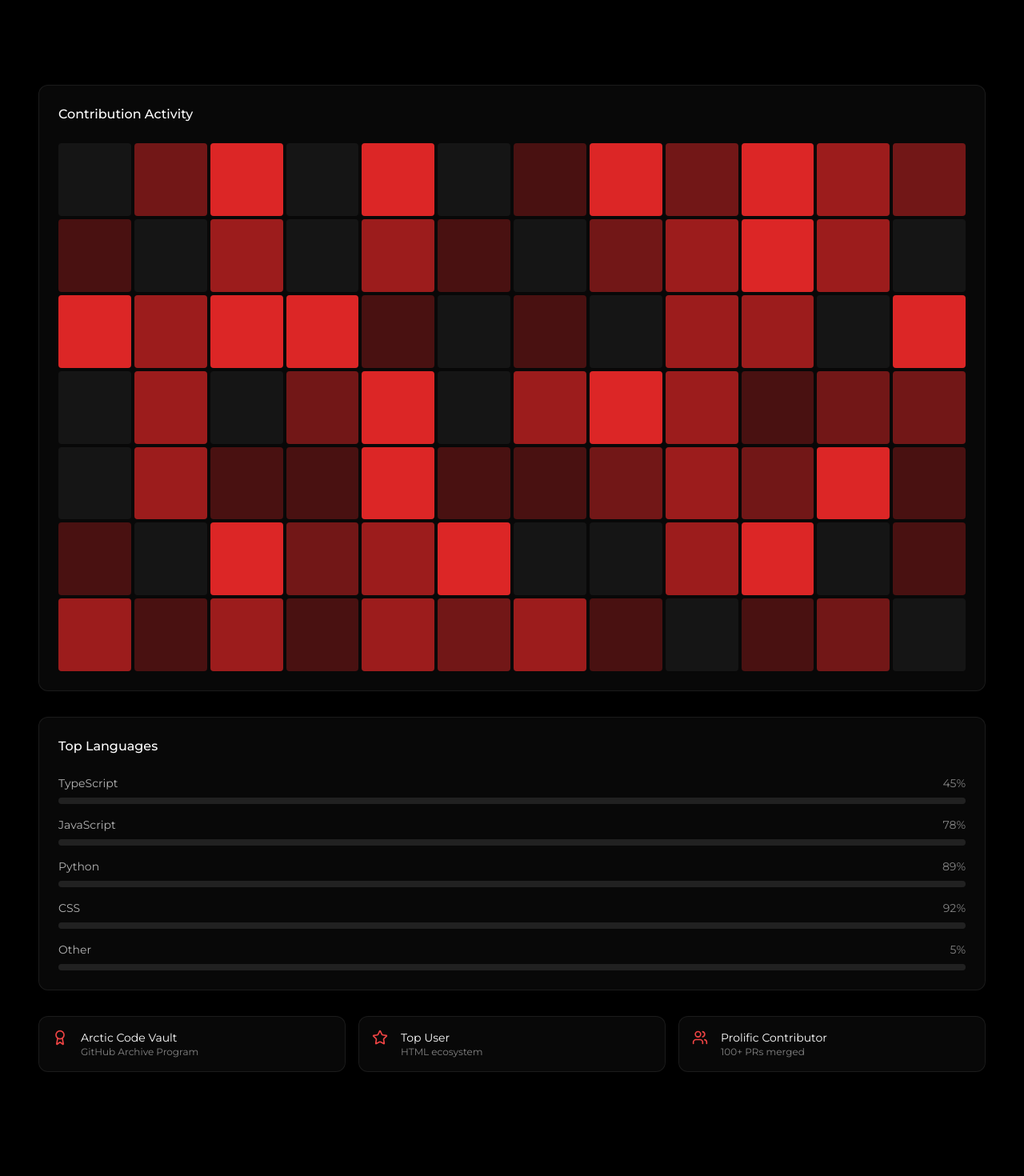
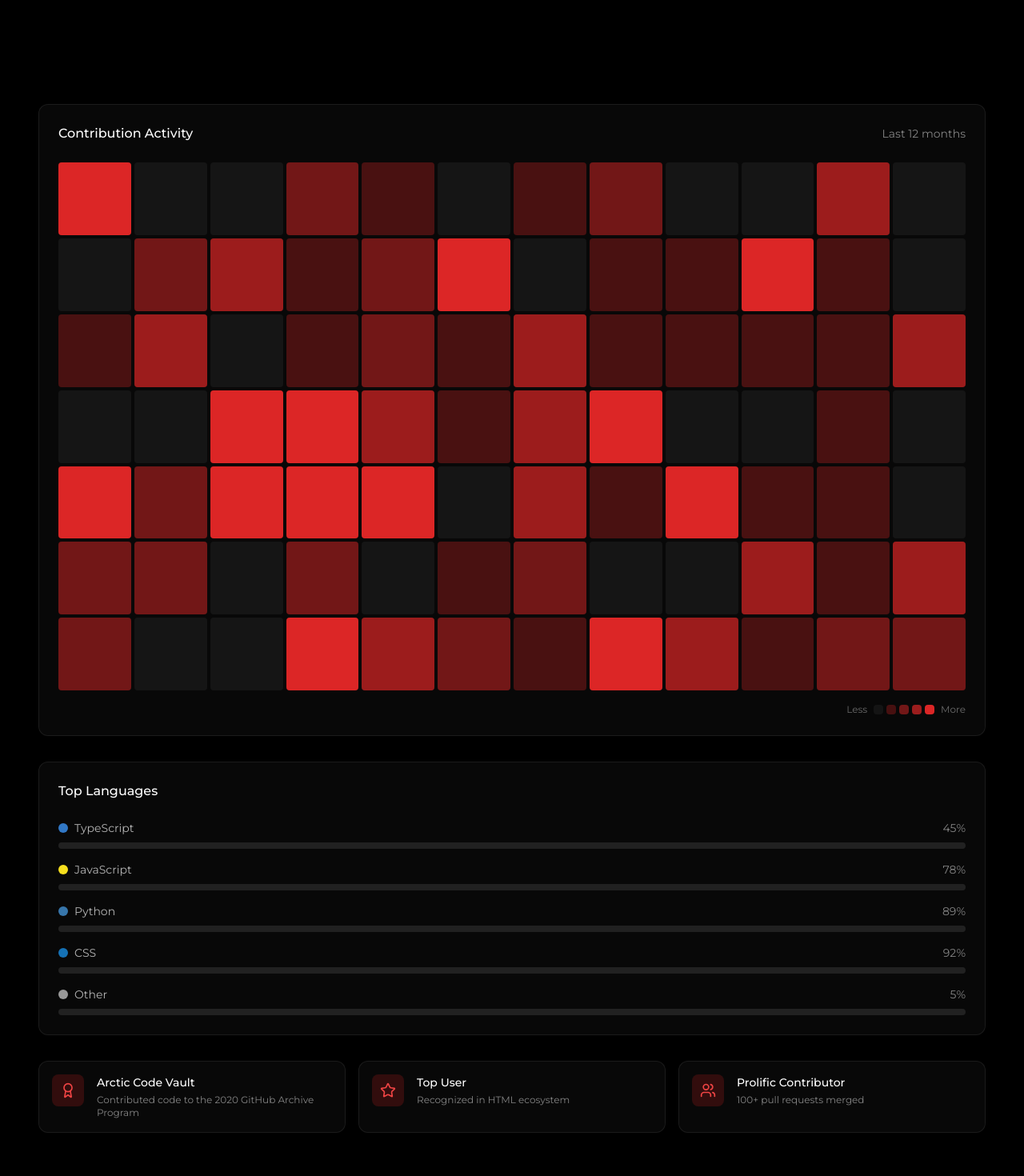
Before and after one commit to Lushegs01/LUSHEGS, a React (Vite) app in the folder app/: page / in a window 1280 px wide. Shown: the part 7660-9130 px from the top of the page at 80% size. Built offline with nearby package versions, Linux system fonts and the light colour scheme.

Commit message:
Refactor GitHubStats component and improve animations
Refactor GitHubStats component for improved readability and performance. Update contribution count display and enhance animations for better user experience.

```diff
--- a/app/src/sections/GitHubStats.tsx
+++ b/app/src/sections/GitHubStats.tsx
@@ -1,16 +1,13 @@
-import { useEffect, useRef, useState, useMemo } from 'react';
+import { useEffect, useRef, useState } from 'react';
 import { gsap } from 'gsap';
 import { ScrollTrigger } from 'gsap/ScrollTrigger';
 import { Github, GitCommit, GitBranch, Star, Users, Award } from 'lucide-react';
-
 gsap.registerPlugin(ScrollTrigger);
-
 const GitHubStats = () => {
-  const sectionRef = useRef<HTMLElement | null>(null);
-  const statsRef = useRef<HTMLDivElement | null>(null);
+  const sectionRef = useRef<HTMLElement>(null);
+  const statsRef = useRef<HTMLDivElement>(null);
   const [contributionCount, setContributionCount] = useState(0);
-
-  // ✅ Fixed: contributions must be a number
+  // Simulated GitHub stats
   const githubStats = {
     contributions: 100,
     repositories: 23,
@@ -19,7 +16,6 @@ const GitHubStats = () => {
     pullRequests: 156,
     issues: 89,
   };
-
   const languages = [
     { name: 'TypeScript', percentage: 45, color: '#3178c6' },
     { name: 'JavaScript', percentage: 78, color: '#f7df1e' },
@@ -27,21 +23,11 @@ const GitHubStats = () => {
     { name: 'CSS', percentage: 92, color: '#1572b6' },
     { name: 'Other', percentage: 5, color: '#999999' },
   ];
-
-  // ✅ Fixed: prevent random re-renders
-  const contributionGrid = useMemo(() => {
-    return Array.from({ length: 84 }).map(() => Math.random());
-  }, []);
-
   useEffect(() => {
-    if (!sectionRef.current) return;
-
     const ctx = gsap.context(() => {
-      // ✅ Safer children handling
-      const cards = Array.from(statsRef.current?.children || []);
-
+      // Animate stat cards
       gsap.fromTo(
-        cards,
+        statsRef.current?.children || [],
         { opacity: 0, y: 30, scale: 0.95 },
         {
           opacity: 1,
@@ -57,8 +43,7 @@ const GitHubStats = () => {
           },
         }
       );
-
-      // ✅ Counter animation
+      // Animate contribution counter
       gsap.to(
         { value: 0 },
         {
@@ -70,18 +55,15 @@ const GitHubStats = () => {
             start: 'top 70%',
             toggleActions: 'play none none reverse',
           },
-          onUpdate: function () {
+          onUpdate: function() {
             setContributionCount(Math.floor(this.targets()[0].value));
           },
         }
       );
-
-      // ✅ Language bars animation
-      const langBars = sectionRef.current.querySelectorAll('.lang-bar');
-
-      langBars.forEach((bar) => {
+      // Animate language bars
+      const langBars = sectionRef.current?.querySelectorAll('.lang-bar');
+      langBars?.forEach((bar) => {
         const width = bar.getAttribute('data-width');
-
         gsap.fromTo(
           bar,
           { width: '0%' },
@@ -98,38 +80,38 @@ const GitHubStats = () => {
         );
       });
     }, sectionRef);
-
     return () => ctx.revert();
   }, []);
-
   const statCards = [
-    { icon: GitCommit, label: 'Contributions', value: `${contributionCount}+` },
+    { icon: GitCommit, label: 'Contributions', value: contributionCount.toLocaleString() },
     { icon: GitBranch, label: 'Repositories', value: githubStats.repositories },
     { icon: Star, label: 'Total Stars', value: githubStats.stars },
     { icon: Users, label: 'Followers', value: githubStats.followers },
   ];
-
   return (
-    <section ref={sectionRef} className="relative py-24 md:py-32 overflow-hidden">
+    <section
+      ref={sectionRef}
+      className="relative py-24 md:py-32 overflow-hidden"
+    >
       <div className="max-w-7xl mx-auto px-6 md:px-12">
-
-        {/* Header */}
+        {/* Section Header */}
         <div className="text-center mb-16">
           <span className="text-red-500 text-sm font-medium uppercase tracking-widest mb-4 block">
             Open Source
           </span>
           <h2 className="font-display text-4xl md:text-5xl lg:text-6xl text-white mb-6">
-            GITHUB <span className="text-gradient-red">STATS</span>
+            GITHUB
+            <span className="text-gradient-red"> STATS</span>
           </h2>
           <p className="text-white/60 max-w-2xl mx-auto">
-            Active contributor to the open-source community.
+            Active contributor to the open-source community. Check out my latest
+            projects and contributions.
           </p>
         </div>
-
-        {/* Profile */}
+        {/* GitHub Profile Link */}
         <div className="flex justify-center mb-12">
           <a
-            href="https://github.com/Lushegs01"
+            href="https://github.com"
             target="_blank"
             rel="noopener noreferrer"
             className="group flex items-center gap-3 px-6 py-3 glass rounded-full hover:bg-white/10 transition-all duration-300"
@@ -141,14 +123,16 @@ const GitHubStats = () => {
             </span>
           </a>
         </div>
-
-        {/* Stats */}
+        {/* Stats Grid */}
         <div
           ref={statsRef}
           className="grid grid-cols-2 md:grid-cols-4 gap-4 md:gap-6 mb-12"
         >
           {statCards.map((stat) => (
-            <div key={stat.label} className="glass rounded-xl p-6 text-center hover-lift">
+            <div
+              key={stat.label}
+              className="glass rounded-xl p-6 text-center hover-lift"
+            >
               <div className="w-12 h-12 mx-auto mb-4 rounded-lg bg-red-600/20 flex items-center justify-center">
                 <stat.icon className="w-6 h-6 text-red-500" />
               </div>
@@ -159,44 +143,65 @@ const GitHubStats = () => {
             </div>
           ))}
         </div>
-
-        {/* Contribution Grid */}
+        {/* Contribution Graph (Simulated) */}
         <div className="glass rounded-xl p-6 mb-8">
-          <h3 className="text-white font-medium mb-6">Contribution Activity</h3>
-
+          <div className="flex items-center justify-between mb-6">
+            <h3 className="text-white font-medium">Contribution Activity</h3>
+            <span className="text-sm text-white/50">Last 12 months</span>
+          </div>
+          {/* Simulated GitHub-style contribution grid */}
           <div className="grid grid-cols-12 gap-1">
-            {contributionGrid.map((intensity, i) => {
+            {Array.from({ length: 84 }).map((_, i) => {
+              const intensity = Math.random();
               let bgClass = 'bg-white/5';
               if (intensity > 0.8) bgClass = 'bg-red-600';
               else if (intensity > 0.6) bgClass = 'bg-red-600/70';
               else if (intensity > 0.4) bgClass = 'bg-red-600/50';
               else if (intensity > 0.2) bgClass = 'bg-red-600/30';
-
               return (
                 <div
                   key={i}
                   className={`aspect-square rounded-sm ${bgClass} hover:scale-125 transition-transform`}
+                  title={`${Math.floor(Math.random() * 10)} contributions`}
                 />
               );
             })}
           </div>
+          <div className="flex items-center justify-end gap-2 mt-4 text-xs text-white/40">
+            <span>Less</span>
+            <div className="flex gap-1">
+              <div className="w-3 h-3 bg-white/5 rounded-sm" />
+              <div className="w-3 h-3 bg-red-600/30 rounded-sm" />
+              <div className="w-3 h-3 bg-red-600/50 rounded-sm" />
+              <div className="w-3 h-3 bg-red-600/70 rounded-sm" />
+              <div className="w-3 h-3 bg-red-600 rounded-sm" />
+            </div>
+            <span>More</span>
+          </div>
         </div>
-
-        {/* Languages */}
+        {/* Language Stats */}
         <div className="glass rounded-xl p-6">
           <h3 className="text-white font-medium mb-6">Top Languages</h3>
-
           <div className="space-y-4">
             {languages.map((lang) => (
               <div key={lang.name}>
-                <div className="flex justify-between mb-2">
-                  <span className="text-white/70 text-sm">{lang.name}</span>
+                <div className="flex items-center justify-between mb-2">
+                  <div className="flex items-center gap-2">
+                    <span
+                      className="w-3 h-3 rounded-full"
+                      style={{ backgroundColor: lang.color }}
+                    />
+                    <span className="text-white/70 text-sm">{lang.name}</span>
+                  </div>
                   <span className="text-white/50 text-sm">{lang.percentage}%</span>
                 </div>
                 <div className="h-2 bg-white/10 rounded-full overflow-hidden">
                   <div
-                    className="lang-bar h-full rounded-full"
-                    style={{ backgroundColor: lang.color, width: '0%' }}
+                    className="lang-bar h-full rounded-full transition-all duration-1000"
+                    style={{
+                      backgroundColor: lang.color,
+                      width: '0%',
+                    }}
                     data-width={lang.percentage}
                   />
                 </div>
@@ -204,27 +209,29 @@ const GitHubStats = () => {
             ))}
           </div>
         </div>
-
         {/* Achievements */}
         <div className="mt-8 grid md:grid-cols-3 gap-4">
           {[
-            { icon: Award, title: 'Arctic Code Vault', desc: 'GitHub Archive Program' },
-            { icon: Star, title: 'Top User', desc: 'HTML ecosystem' },
-            { icon: Users, title: 'Prolific Contributor', desc: '100+ PRs merged' },
-          ].map((item) => (
-            <div key={item.title} className="glass rounded-xl p-4 flex gap-4 hover-lift">
-              <item.icon className="w-5 h-5 text-red-500" />
+            { icon: Award, title: 'Arctic Code Vault', desc: 'Contributed code to the 2020 GitHub Archive Program' },
+            { icon: Star, title: 'Top User', desc: 'Recognized in HTML ecosystem' },
+            { icon: Users, title: 'Prolific Contributor', desc: '100+ pull requests merged' },
+          ].map((achievement) => (
+            <div
+              key={achievement.title}
+              className="glass rounded-xl p-4 flex items-start gap-4 hover-lift"
+            >
+              <div className="w-10 h-10 rounded-lg bg-red-600/20 flex items-center justify-center flex-shrink-0">
+                <achievement.icon className="w-5 h-5 text-red-500" />
+              </div>
               <div>
-                <h4 className="text-white text-sm">{item.title}</h4>
-                <p className="text-white/50 text-xs">{item.desc}</p>
+                <h4 className="text-white font-medium text-sm">{achievement.title}</h4>
+                <p className="text-white/50 text-xs mt-1">{achievement.desc}</p>
               </div>
             </div>
           ))}
         </div>
-
       </div>
     </section>
   );
 };
-
 export default GitHubStats;
```
